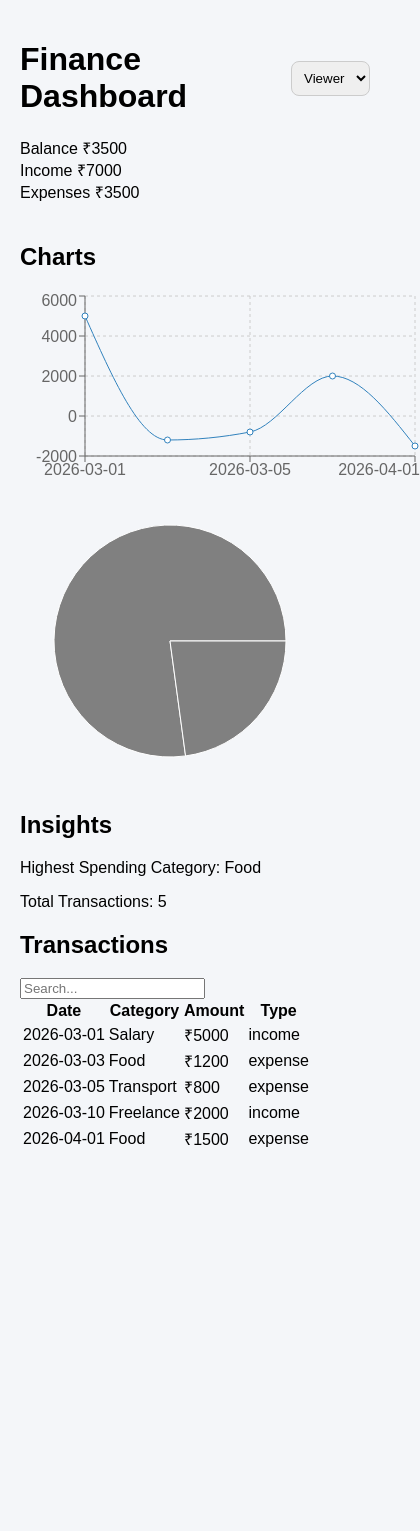
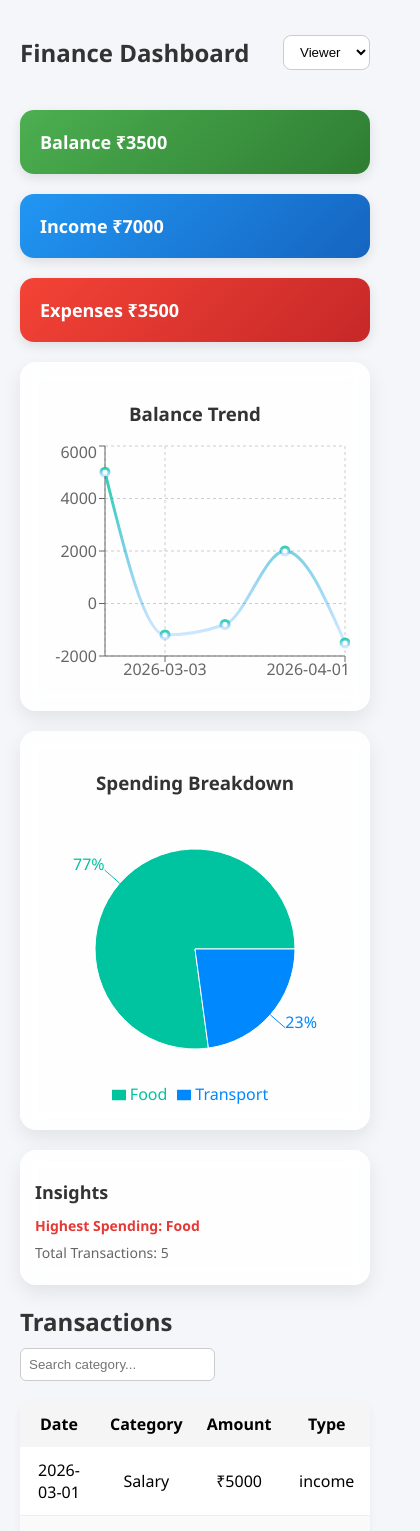
Before and after one commit to nandhiniannika/Finance-DashBoard, a React (Create React App) app: page / in a window 390 px wide. Shown: the top 1531 px of the page, 420 px wide, since content can reach past the window. Before the commit the page ends 1173 px from the top, so only its background shows below. Built offline with nearby package versions, Linux system fonts and the light colour scheme.

Commit message:
updated css

```diff
--- a/src/App.css
+++ b/src/App.css
@@ -1,6 +1,6 @@
 body {
   margin: 0;
-  font-family: Arial, sans-serif;
+  font-family: "Segoe UI", Arial, sans-serif;
   background: #f4f6f9;
 }
 
@@ -12,16 +12,22 @@ body {
   display: flex;
   justify-content: space-between;
   align-items: center;
+  margin-bottom: 25px;
+}
+
+.header h1 {
+  font-size: 24px;
+  color: #333;
 }
 
 select {
-  padding: 8px;
+  padding: 8px 12px;
   border-radius: 8px;
   border: 1px solid #ccc;
+  cursor: pointer;
+  background: white;
 }
 
 .chart-grid {
-  display: flex;
-  gap: 20px;
   margin: 20px 0;
 }
--- a/src/App.js
+++ b/src/App.js
@@ -21,13 +21,8 @@ function Dashboard() {
       </header>
 
       <SummaryCards />
-
-      <div className="chart-grid">
-        <Charts />
-      </div>
-
+      <Charts />
       <Insights />
-
       <TransactionsTable />
     </div>
   );
--- /dev/null
+++ b/src/components/Charts.css
@@ -0,0 +1,33 @@
+.chart-container {
+  display: flex;
+  gap: 20px;
+  flex-wrap: wrap;
+}
+
+.chart-box {
+  background: rgba(255, 255, 255, 0.9);
+  backdrop-filter: blur(10px);
+  padding: 20px;
+  border-radius: 16px;
+  flex: 1;
+  min-width: 300px;
+  box-shadow: 0 8px 20px rgba(0,0,0,0.08);
+  text-align: center;
+  transition: transform 0.2s;
+}
+
+.chart-box:hover {
+  transform: translateY(-5px);
+}
+
+.chart-box h3 {
+  margin-bottom: 15px;
+  color: #333;
+}
+
+/* 📱 Mobile */
+@media (max-width: 768px) {
+  .chart-container {
+    flex-direction: column;
+  }
+}
--- a/src/components/Charts.js
+++ b/src/components/Charts.js
@@ -1,19 +1,38 @@
 import React from "react";
 import { useApp } from "../context/AppContext";
-import { LineChart, Line, PieChart, Pie, Tooltip, XAxis, YAxis, CartesianGrid } from "recharts";
+import "./Charts.css";
+import {
+  LineChart,
+  Line,
+  PieChart,
+  Pie,
+  Tooltip,
+  XAxis,
+  YAxis,
+  CartesianGrid,
+  Cell,
+  Legend,
+  ResponsiveContainer,
+  defs,
+  linearGradient,
+  stop
+} from "recharts";
 
 export default function Charts() {
   const { transactions } = useApp();
 
+  // 📈 Line Data
   const trendData = transactions.map(t => ({
     date: t.date,
     amount: t.type === "income" ? t.amount : -t.amount
   }));
 
+  // 🥧 Pie Data
   const categoryMap = {};
   transactions.forEach(t => {
     if (t.type === "expense") {
-      categoryMap[t.category] = (categoryMap[t.category] || 0) + t.amount;
+      categoryMap[t.category] =
+        (categoryMap[t.category] || 0) + t.amount;
     }
   });
 
@@ -22,22 +41,76 @@ export default function Charts() {
     value: categoryMap[key]
   }));
 
+  // 🎨 Colors
+  const COLORS = ["#00C49F", "#0088FE", "#FFBB28", "#FF8042", "#A28CFF"];
+
+  // 📊 Percentage Label
+  const renderLabel = ({ percent }) =>
+    `${(percent * 100).toFixed(0)}%`;
+
   return (
-    <div>
-      <h2>Charts</h2>
+    <div className="chart-container">
 
-      <LineChart width={400} height={200} data={trendData}>
+      {/* 📈 Trend Chart */}
+      <div className="chart-box">
+        <h3>Balance Trend</h3>
+
+        <ResponsiveContainer width="100%" height={250}>
+          <LineChart data={trendData}>
+
+            {/* 🌈 Gradient */}
+            <defs>
+              <linearGradient id="colorLine" x1="0" y1="0" x2="0" y2="1">
+                <stop offset="5%" stopColor="#00C49F" stopOpacity={0.8}/>
+                <stop offset="95%" stopColor="#0088FE" stopOpacity={0.2}/>
+              </linearGradient>
+            </defs>
+
             <CartesianGrid strokeDasharray="3 3" />
             <XAxis dataKey="date" />
             <YAxis />
             <Tooltip />
-        <Line type="monotone" dataKey="amount" />
+
+            <Line
+              type="monotone"
+              dataKey="amount"
+              stroke="url(#colorLine)"
+              strokeWidth={3}
+              dot={{ r: 4 }}
+              isAnimationActive={true}
+            />
           </LineChart>
+        </ResponsiveContainer>
+      </div>
 
-      <PieChart width={300} height={300}>
-        <Pie data={pieData} dataKey="value" nameKey="name" />
+      {/* 🥧 Pie Chart */}
+      <div className="chart-box">
+        <h3>Spending Breakdown</h3>
+
+        <ResponsiveContainer width="100%" height={300}>
+          <PieChart>
+            <Pie
+              data={pieData}
+              dataKey="value"
+              nameKey="name"
+              outerRadius={100}
+              label={renderLabel}
+              isAnimationActive={true}
+            >
+              {pieData.map((entry, index) => (
+                <Cell
+                  key={index}
+                  fill={COLORS[index % COLORS.length]}
+                />
+              ))}
+            </Pie>
+
             <Tooltip />
+            <Legend />
           </PieChart>
+        </ResponsiveContainer>
+      </div>
+
     </div>
   );
 }
--- /dev/null
+++ b/src/components/Insights.css
@@ -0,0 +1,54 @@
+.insights {
+  background: rgba(255, 255, 255, 0.9);
+  backdrop-filter: blur(10px);
+  padding: 20px;
+  border-radius: 16px;
+  margin: 20px 0;
+  box-shadow: 0 8px 20px rgba(0, 0, 0, 0.08);
+  transition: transform 0.2s;
+}
+
+.insights:hover {
+  transform: translateY(-4px);
+}
+
+.insights h2 {
+  margin-bottom: 12px;
+  color: #333;
+  font-size: 20px;
+}
+
+.insights p {
+  margin: 8px 0;
+  font-size: 15px;
+  color: #555;
+  display: flex;
+  align-items: center;
+  gap: 6px;
+}
+
+/* Highlight important value */
+.insights p:first-of-type {
+  font-weight: 600;
+  color: #e53935;
+}
+
+/* Subtle secondary text */
+.insights p:last-of-type {
+  color: #666;
+}
+
+/* 📱 Mobile responsiveness */
+@media (max-width: 768px) {
+  .insights {
+    padding: 15px;
+  }
+
+  .insights h2 {
+    font-size: 18px;
+  }
+
+  .insights p {
+    font-size: 14px;
+  }
+}
--- a/src/components/Insights.js
+++ b/src/components/Insights.js
@@ -1,5 +1,6 @@
 import React from "react";
 import { useApp } from "../context/AppContext";
+import "./Insights.css";
 
 export default function Insights() {
   const { transactions } = useApp();
@@ -19,9 +20,9 @@ export default function Insights() {
   );
 
   return (
-    <div>
+    <div className="insights">
       <h2>Insights</h2>
-      <p>Highest Spending Category: {highest}</p>
+      <p>Highest Spending: {highest}</p>
       <p>Total Transactions: {transactions.length}</p>
     </div>
   );
--- /dev/null
+++ b/src/components/SummaryCards.css
@@ -0,0 +1,34 @@
+.cards {
+  display: flex;
+  gap: 20px;
+  flex-wrap: wrap;
+  margin-bottom: 20px;
+}
+
+.card {
+  flex: 1;
+  min-width: 200px;
+  padding: 20px;
+  border-radius: 14px;
+  color: white;
+  font-size: 18px;
+  font-weight: 600;
+  box-shadow: 0 4px 12px rgba(0,0,0,0.1);
+  transition: transform 0.2s;
+}
+
+.card:hover {
+  transform: translateY(-5px);
+}
+
+.card:nth-child(1) {
+  background: linear-gradient(135deg, #4caf50, #2e7d32);
+}
+
+.card:nth-child(2) {
+  background: linear-gradient(135deg, #2196f3, #1565c0);
+}
+
+.card:nth-child(3) {
+  background: linear-gradient(135deg, #f44336, #c62828);
+}
--- /dev/null
+++ b/src/components/TransactionsTable.css
@@ -0,0 +1,63 @@
+h2 {
+  margin-bottom: 10px;
+  color: #333;
+}
+
+input {
+  padding: 8px;
+  margin-bottom: 10px;
+  border-radius: 6px;
+  border: 1px solid #ccc;
+  outline: none;
+}
+
+input:focus {
+  border-color: #2196f3;
+}
+
+button {
+  padding: 8px 12px;
+  margin-left: 10px;
+  border: none;
+  border-radius: 6px;
+  background: #4caf50;
+  color: white;
+  cursor: pointer;
+  transition: background 0.2s;
+}
+
+button:hover {
+  background: #388e3c;
+}
+
+table {
+  width: 100%;
+  border-collapse: collapse;
+  background: #fff;
+  border-radius: 12px;
+  overflow: hidden;
+  margin-top: 10px;
+  box-shadow: 0 4px 10px rgba(0,0,0,0.05);
+}
+
+th, td {
+  padding: 12px;
+  text-align: center;
+}
+
+th {
+  background: #f5f5f5;
+  font-weight: 600;
+}
+
+tr:nth-child(even) {
+  background: #fafafa;
+}
+
+tr:hover {
+  background: #f1f7ff;
+}
+
+td {
+  border-bottom: 1px solid #eee;
+}
--- a/src/components/TransactionsTable.js
+++ b/src/components/TransactionsTable.js
@@ -1,9 +1,16 @@
 import React from "react";
 import { useApp } from "../context/AppContext";
-// import "./TransactionsTable.css";
+import "./TransactionsTable.css";
 
 export default function TransactionsTable() {
-  const { transactions, search, setSearch, role, addTransaction } = useApp();
+  const {
+    transactions,
+    search,
+    setSearch,
+    role,
+    addTransaction,
+    deleteTransaction
+  } = useApp();
 
   const filtered = transactions.filter(t =>
     t.category.toLowerCase().includes(search.toLowerCase())
@@ -14,13 +21,13 @@ export default function TransactionsTable() {
       <h2>Transactions</h2>
 
       <input
-        placeholder="Search..."
+        placeholder="Search category..."
         value={search}
         onChange={(e) => setSearch(e.target.value)}
       />
 
       {role === "admin" && (
-        <button onClick={addTransaction}>Add</button>
+        <button onClick={addTransaction}>➕ Add</button>
       )}
 
       <table>
@@ -30,12 +37,15 @@ export default function TransactionsTable() {
             <th>Category</th>
             <th>Amount</th>
             <th>Type</th>
+            {role === "admin" && <th>Action</th>}
           </tr>
         </thead>
 
         <tbody>
           {filtered.length === 0 ? (
-            <tr><td colSpan="4">No Data</td></tr>
+            <tr>
+              <td colSpan="5">No Data</td>
+            </tr>
           ) : (
             filtered.map(t => (
               <tr key={t.id}>
@@ -43,6 +53,14 @@ export default function TransactionsTable() {
                 <td>{t.category}</td>
                 <td>₹{t.amount}</td>
                 <td>{t.type}</td>
+
+                {role === "admin" && (
+                  <td>
+                    <button onClick={() => deleteTransaction(t.id)}>
+                      Delete
+                    </button>
+                  </td>
+                )}
               </tr>
             ))
           )}
--- a/src/context/AppContext.js
+++ b/src/context/AppContext.js
@@ -1,35 +1,49 @@
-import React, { createContext, useContext, useState } from "react";
+import React, { createContext, useContext, useState, useEffect } from "react";
 import mockData from "../data/mockData";
 
 const AppContext = createContext();
 
 export const AppProvider = ({ children }) => {
-  const [transactions, setTransactions] = useState(mockData);
+  const [transactions, setTransactions] = useState(() => {
+    const saved = localStorage.getItem("transactions");
+    return saved ? JSON.parse(saved) : mockData;
+  });
+
   const [role, setRole] = useState("viewer");
   const [search, setSearch] = useState("");
 
+  // 💾 Save to localStorage
+  useEffect(() => {
+    localStorage.setItem("transactions", JSON.stringify(transactions));
+  }, [transactions]);
+
+  // ➕ Add
   const addTransaction = () => {
     const newTx = {
       id: Date.now(),
-      date: "2026-04-10",
-      amount: 1000,
+      date: new Date().toISOString().split("T")[0],
+      amount: Math.floor(Math.random() * 2000),
       category: "Misc",
       type: "expense",
     };
     setTransactions([...transactions, newTx]);
   };
 
+  // ❌ Delete
+  const deleteTransaction = (id) => {
+    setTransactions(transactions.filter(t => t.id !== id));
+  };
+
   return (
-    <AppContext.Provider
-      value={{
+    <AppContext.Provider value={{
       transactions,
       role,
       setRole,
       search,
       setSearch,
       addTransaction,
-      }}
-    >
+      deleteTransaction
+    }}>
       {children}
     </AppContext.Provider>
   );
```
Also changed, not shown: src/components/SummaryCards.js (+5 -3 lines). Lines whose indentation alone changed are shown as unchanged.
